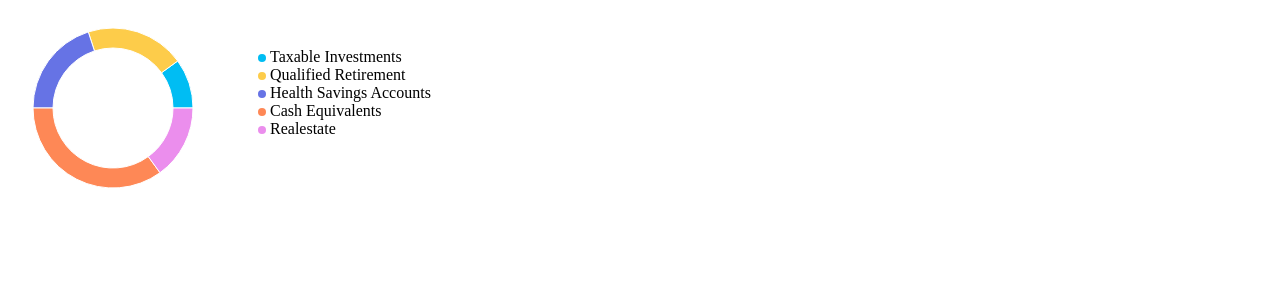
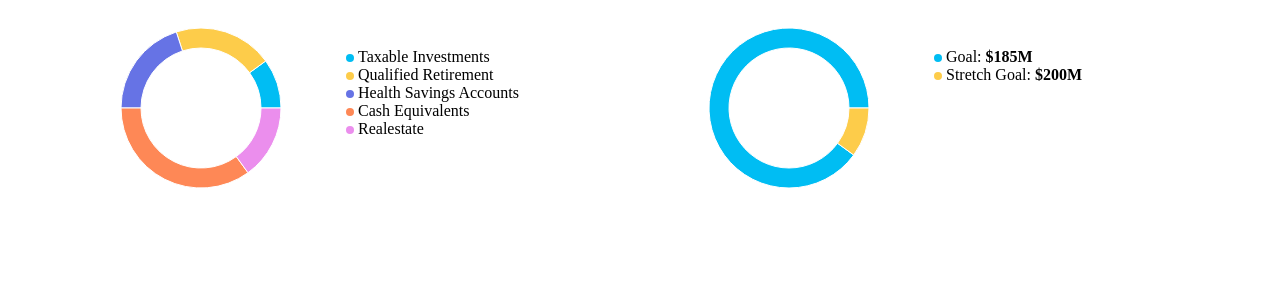
Before and after one commit to lgdd/recharts-example, a React (Create React App) app: page / in a window 1280 px wide. Shown: the top 300 px of the page. Built offline with nearby package versions, Linux system fonts and the light colour scheme.

Commit message:
feat: add chart

```diff
--- a/src/App.js
+++ b/src/App.js
@@ -1,6 +1,6 @@
 import { PieChart, Pie, Tooltip, Legend } from 'recharts';
 
-const data = [
+const data0 = [
   { name: 'Taxable Investments', value: 10, unit: '%', fill: '#00BDF3' },
   { name: 'Qualified Retirement', value: 20, unit: '%', fill: '#FDCC4A' },
   { name: 'Health Savings Accounts', value: 20, unit: '%', fill: '#6673E5' },
@@ -8,12 +8,36 @@ const data = [
   { name: 'Realestate', value: 15, unit: '%', fill: '#EB8EED' },
 ];
 
+const data1 = [
+  { name: 'Goal', value: 90, unit: '%', fill: '#00BDF3' },
+  { name: 'Stretch Goal', value: 10, unit: '%', fill: '#FDCC4A' },
+];
+
 const renderLegend = (value, entry, index) => {
+  return <span style={{ color: 'var(--dark, #000)' }}>{value}</span>;
+};
+
+const renderGoalLegend = (value, entry, index) => {
+  if (value === 'Goal') {
+    return (
+      <span style={{ color: 'var(--dark, #000)' }}>
+        {value}: <b>$185M</b>
+      </span>
+    );
+  }
+  if (value === 'Stretch Goal') {
+    return (
+      <span style={{ color: 'var(--dark, #000)' }}>
+        {value}: <b>$200M</b>
+      </span>
+    );
+  }
   return <span style={{ color: 'var(--dark, #000)' }}>{value}</span>;
 };
 
 function App() {
   return (
+    <div style={{ display: 'flex', justifyContent: 'space-evenly' }}>
       <PieChart
         style={{ background: 'var(--white, #fff)' }}
         width={500}
@@ -29,7 +53,7 @@ function App() {
           formatter={renderLegend}
         />
         <Pie
-        data={data}
+          data={data0}
           cx={100}
           innerRadius={60}
           outerRadius={80}
@@ -37,6 +61,30 @@ function App() {
           dataKey="value"
         />
       </PieChart>
+      <PieChart
+        style={{ background: 'var(--white, #fff)' }}
+        width={500}
+        height={200}
+      >
+        <Tooltip />
+        <Legend
+          layout="vertical"
+          verticalAlign="middle"
+          wrapperStyle={{ left: '250px', top: '40px' }}
+          iconType={'circle'}
+          iconSize={8}
+          formatter={renderGoalLegend}
+        />
+        <Pie
+          data={data1}
+          cx={100}
+          innerRadius={60}
+          outerRadius={80}
+          fill="#8884d8"
+          dataKey="value"
+        />
+      </PieChart>
+    </div>
   );
 }
 
```
Lines whose indentation alone changed are shown as unchanged.
